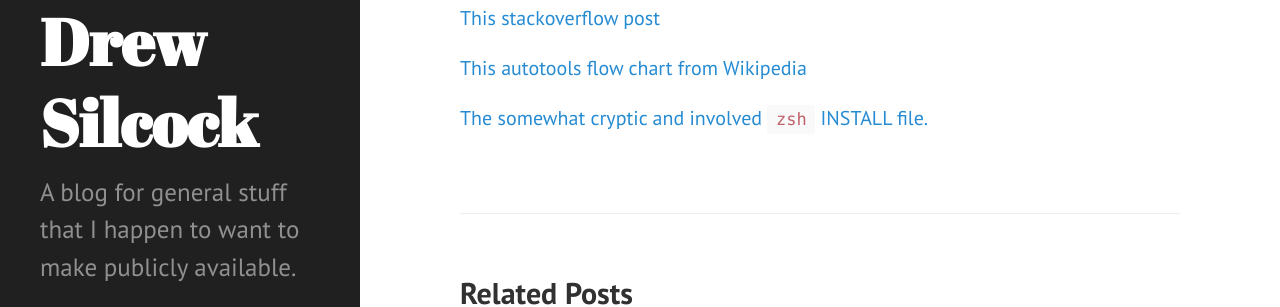
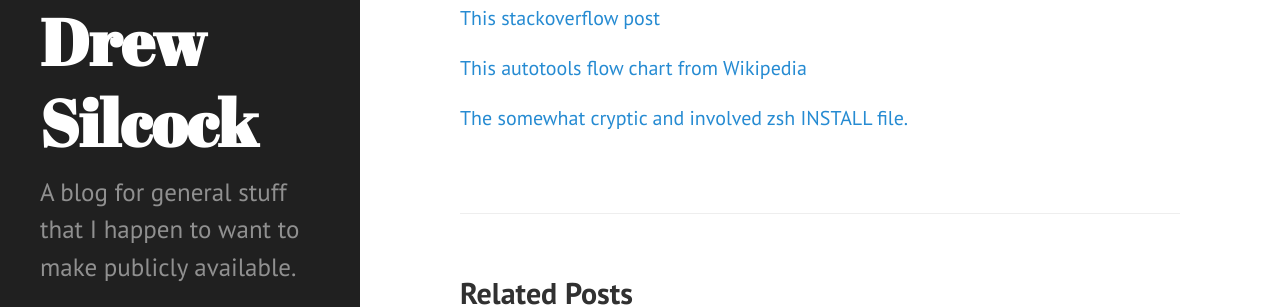
Before and after one commit to drewsilcock/drewsilcock.github.io, a Jekyll site: the page built from _posts/2014-07-15-compiling-zsh.md, in a window 1280 px wide and 900 px high, scrolled down 6592 px. Shown: the part 324-631 px from the top of the window. Built offline with Jekyll 4.4.1, drawn with Linux system fonts in a browser that asks for light colours; Markdown is read by kramdown in place of the engine named in the settings; some of the changed text lies outside the part shown.

Commit message:
Extremely minor changes

```diff
--- a/_posts/2014-07-15-compiling-zsh.md
+++ b/_posts/2014-07-15-compiling-zsh.md
@@ -1,6 +1,6 @@
 ---
 layout: post
-title: Compiling zsh Without Root
+title: Compiling zsh without root
 ---
 
 This article describes how to compile zshell on a Linux machine without root, for instance when working remotely on a server on which you do not have root.
@@ -240,4 +240,4 @@
 
 <a href="https://en.wikipedia.org/wiki/GNU_build_system#mediaviewer/File:Autoconf-automake-process.svg">This autotools flow chart from Wikipedia</a>
 
-<a href="https://github.com/zsh-users/zsh/blob/master/INSTALL">The somewhat cryptic and involved `zsh` INSTALL file.</a>
+<a href="https://github.com/zsh-users/zsh/blob/master/INSTALL">The somewhat cryptic and involved zsh INSTALL file.</a>
```
